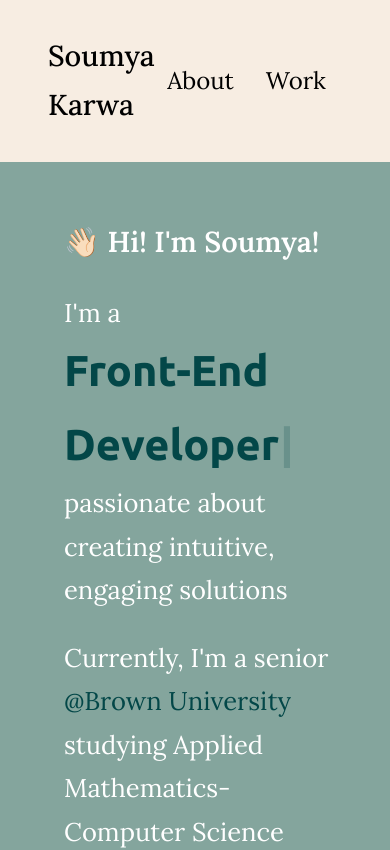
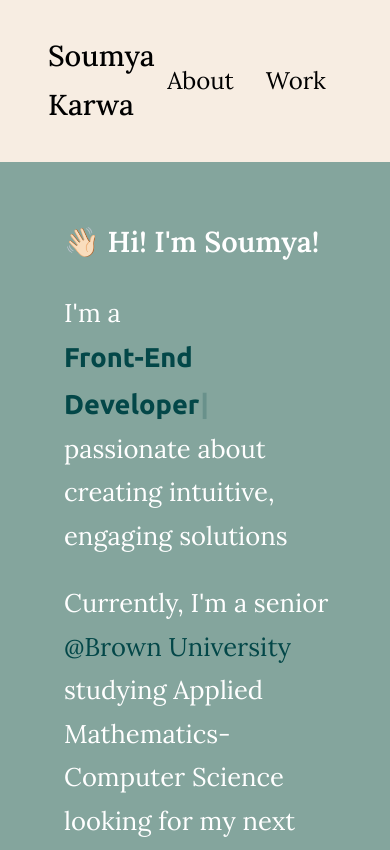
Before and after one commit to skarwa16/personal-portfolio, a React (Create React App) app: page / in a window 390 px wide. Shown: the top 850 px of the page. Built offline with nearby package versions, Linux system fonts and the light colour scheme.

Commit message:
typing font

```diff
--- a/src/components/Intro/intro.css
+++ b/src/components/Intro/intro.css
@@ -53,4 +53,8 @@
         width: 70vw;
     }
 
+    .typing{
+        font-size: 1.7rem;
+    }
+
 }
```
